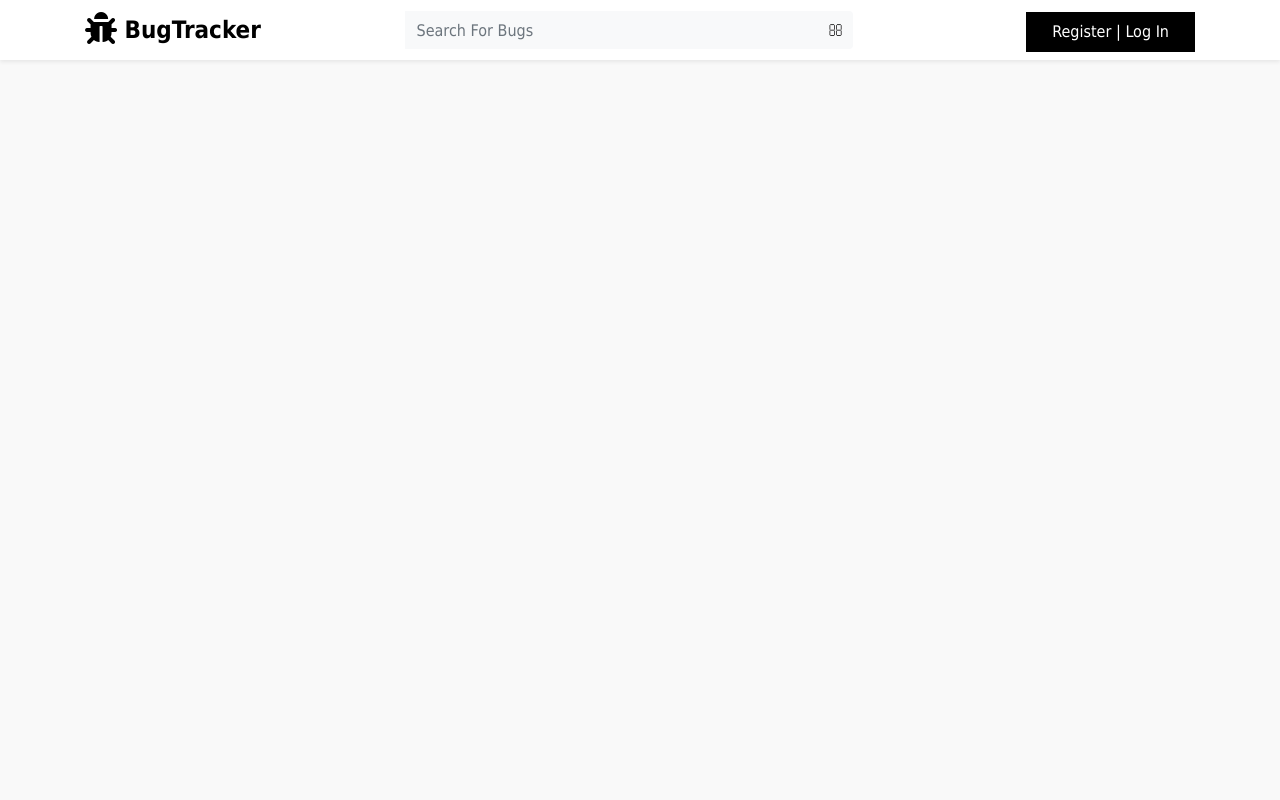
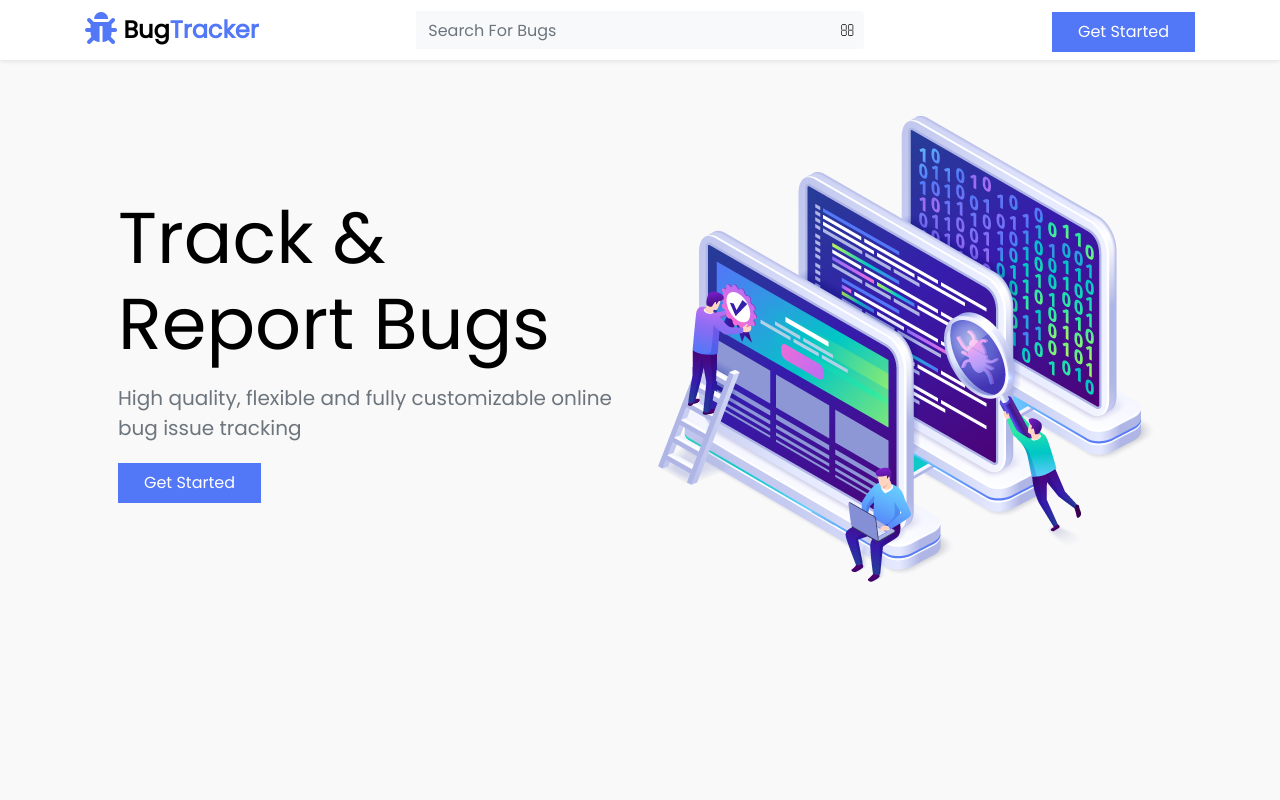
Before and after one commit to steve-njuguna-k/Flask-Bug-Tracker, a Flask app: page / in a window 1280 px wide. Run offline with Flask 2, Linux system fonts and the light colour scheme; some libraries are stand-ins or nearby versions.

Commit message:
Changed styling

```diff
--- a/app/static/assets/css/style.css
+++ b/app/static/assets/css/style.css
@@ -1,5 +1,5 @@
 body {
-    font-family:'Philosopher', Tahoma, Geneva, Verdana, sans-serif;
+    font-family:'Poppins', Tahoma, Geneva, Verdana, sans-serif;
     background-color: #f9f9f9;
     color: #000;
 }
@@ -106,7 +106,7 @@ a:hover {
 }
 
 .logo-colour{
-    color: #000000;
+    color: #5277f7;
 }
 
 .logocolour{
@@ -289,9 +287,13 @@ a:hover {
 
 .form-control{
     border-radius: 0px;
-    border-color: #000000;
+    border-color: #777;
 }
 
 .alert{
 	margin: 10px;
 }
+
+.masthead{
+	margin-top: 100px;
+}
--- a/app/templates/Activation.html
+++ b/app/templates/Activation.html
@@ -1,5 +1,3 @@
 <p>Welcome! Thanks for signing up. Please follow this link to activate your account:</p>
-<br>
 <p>Activation Link: <a href="{{ confirm_url }}">{{ confirm_url }}</a></p>
-<br>
 <p>Cheers!</p>
--- a/app/templates/Index.html
+++ b/app/templates/Index.html
@@ -3,3 +3,38 @@
 <div class="container">
 	{% include 'Navbar.html' %}
 </div>
+
+{% block content %}
+
+<header class="masthead">
+	<div class="container px-5">
+		<div class="row gx-5 align-items-center">
+			<div class="col-lg-6">
+				<!-- Mashead text and app badges-->
+				<div class="mb-5 mb-lg-0 text-lg-start">
+					<h1 class="display-3 lh-1 mb-3"><b>Track & Report Bugs</b></h1>
+					<p class="lead fw-normal text-muted">High quality, flexible and fully customizable online bug issue tracking</p>
+					<button class="btn btn-md btn-primary">Get Started</button>
+				</div>
+			</div>
+			<div class="col-lg-6">
+				<!-- Masthead device mockup feature-->
+				<div class="masthead-device-mockup">
+					<div class="device-wrapper">
+						<div class="device" data-device="iPhoneX" data-orientation="portrait" data-color="black">
+							<div class="screen bg-black">
+								<img src="{{ url_for('static', filename='assets/images/hero-image.png') }}">
+								<!-- PUT CONTENTS HERE:-->
+								<!-- * * This can be a video, image, or just about anything else.-->
+								<!-- * * Set the max width of your media to 100% and the height to-->
+								<!-- * * 100% like the demo example below.-->
+							</div>
+						</div>
+					</div>
+				</div>
+			</div>
+		</div>
+	</div>
+</header>
+
+{% endblock %}
--- a/app/templates/Login.html
+++ b/app/templates/Login.html
@@ -14,7 +14,7 @@
         {% endif %}
     {% endwith %}
 
-    <div class="login-form">
+    <div class="login-form shadow">
         <form action="" method="POST">
             {% for field, errors in form.errors.items() %}
                 <div class="alert alert-danger alert-dismissible fade show" role="alert">
--- a/app/templates/Navbar.html
+++ b/app/templates/Navbar.html
@@ -29,7 +29,7 @@
                         </a>
                         {% else %}
                         <a href="{{ url_for('login') }}">
-                            <button class="btn btn-md btn-primary ms-3" id="dropdownMenuButton" data-toggle="dropdown" aria-expanded="false" style="margin-left: 30px;">Register | Log In</button>
+                            <button class="btn btn-md btn-primary ms-3" id="dropdownMenuButton" data-toggle="dropdown" aria-expanded="false" style="margin-left: 30px;">Get Started</button>
                         </a>
                         {% endif %}
                     </div>
--- a/app/templates/Register.html
+++ b/app/templates/Register.html
@@ -14,7 +14,7 @@
         {% endif %}
     {% endwith %}
 
-    <div class="signup-form">
+    <div class="signup-form shadow">
         <form action="" method="POST">
             {{ form.csrf_token }}
             {% for field, errors in form.errors.items() %}
```
Also changed, not shown: other parts of app/static/assets/css/style.css (+14 -16 lines), app/static/assets/images/hero-image.png (added).
